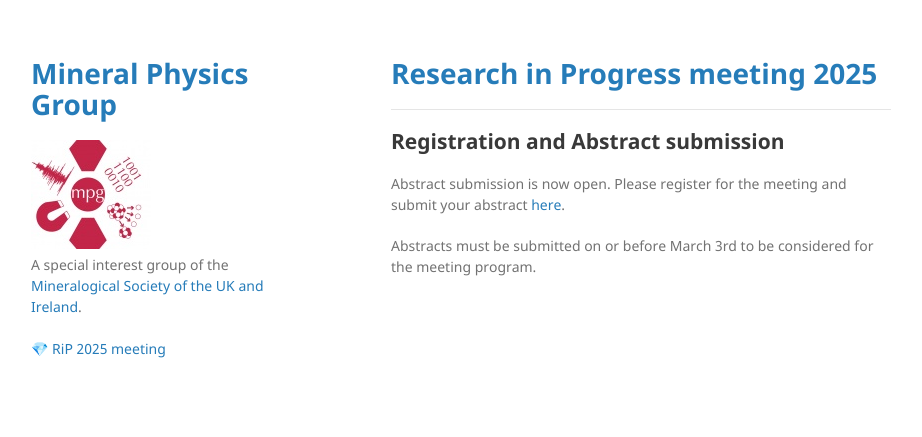
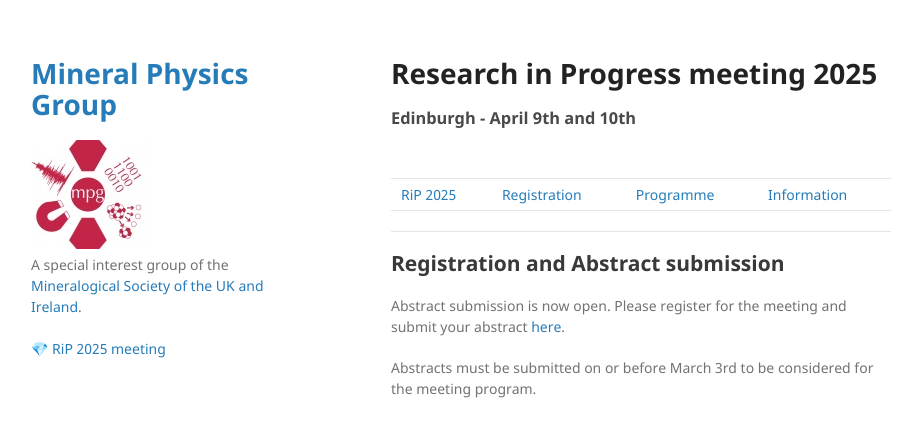
Before and after one commit to MinPhys/pre-release, a Jekyll site: the page built from RiP_2025-abstracts.md, in a window 1280 px wide. Shown: the top 437 px of the page, without its empty margins (179-1101 px from the left). Built offline with Jekyll 4.4.1, drawn with Linux system fonts in a browser that asks for light colours; our own code applies the rules of GitHub Pages for plain Markdown files.

Commit message:
Update RiP_2025-abstracts.md

```diff
--- a/RiP_2025-abstracts.md
+++ b/RiP_2025-abstracts.md
@@ -1,8 +1,15 @@
 ---
 layout: default
 ---
-# [Research in Progress meeting 2025](./RiP_2025.html)
+# Research in Progress meeting 2025
+### Edinburgh - April 9th and 10th
+
+|         |           |  |   |
+|-------------|----------------|------|------|
+| [RiP 2025](./RiP_2025.html) | [Registration](./RiP_2025-abstracts.html) | [Programme](./RiP_2025-programme.html) | [Information](./RiP_2025-planning.html) |
+
 * * *
+
 ## Registration and Abstract submission
 
 Abstract submission is now open. Please register for the meeting and submit your abstract <a href="https://min2022.org/mineral-physics-group-research-in-progress-2025/">here</a>.
```
